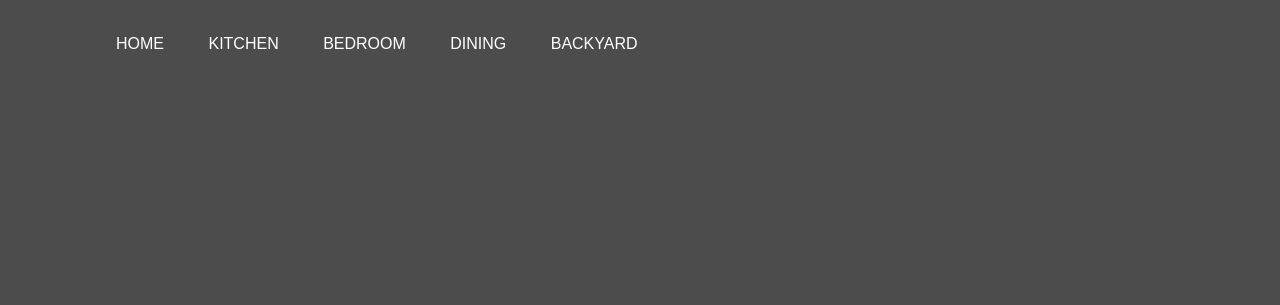
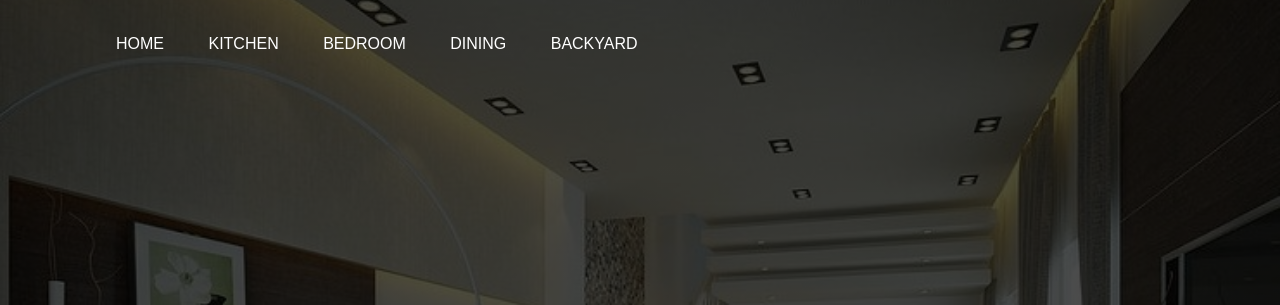
Before and after one commit to vishnuksharma78/DESIGN-YOUR-HOUSE, a plain HTML site: page index.html in a window 1280 px wide. Shown: the top 305 px of the page. Drawn offline with Linux system fonts and the light colour scheme.

Commit message:
Update style.css

```diff
--- a/style.css
+++ b/style.css
@@ -6,7 +6,7 @@
 .banner{
     width: 100%;
     height: 100vh;
-    background-image: linear-gradient(rgba(0,0,0,0.70),rgba(0,0,0,0.70)),url(/cmpv/website/room\ design\ s.jpg);
+    background-image: linear-gradient(rgba(0,0,0,0.70),rgba(0,0,0,0.70)),url(photo.jpg);
     background-size: cover;
     background-position: center;
 }
```
